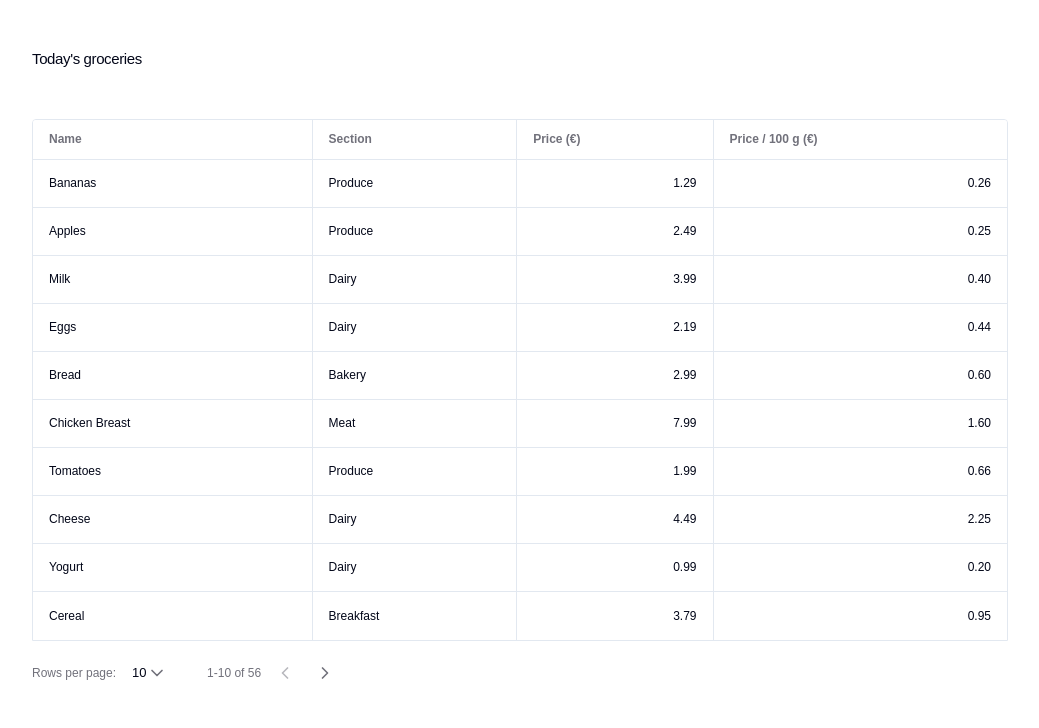
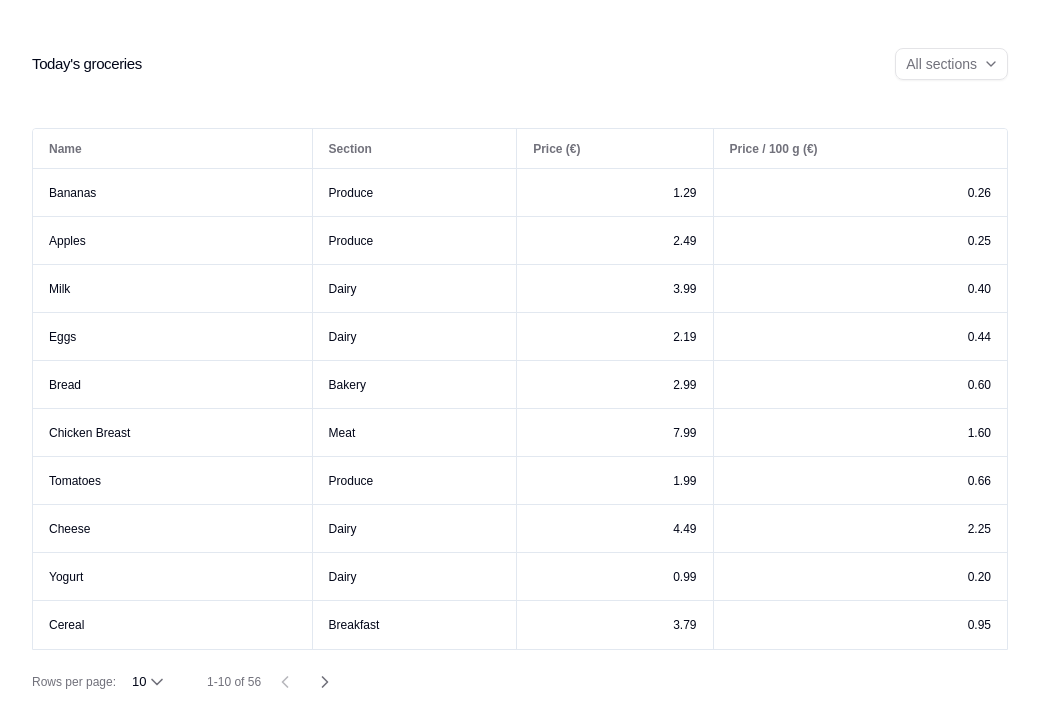
Before and after one commit to blindbeat/coolset, a React (Vite) app: page / in a window 1280 px wide. Shown: the top 728 px of the page, without its empty margins (120-1159 px from the left). Built offline with nearby package versions, Linux system fonts and the light colour scheme.

Commit message:
feat: add section filter to grocery table

```diff
--- a/src/components/ui/button.tsx
+++ b/src/components/ui/button.tsx
@@ -55,4 +55,4 @@
   );
 }
 
-export { Button, buttonVariants };
+export { Button };
--- /dev/null
+++ b/src/components/ui/select.tsx
@@ -0,0 +1,188 @@
+import * as React from "react";
+import { Select as SelectPrimitive } from "@base-ui/react/select";
+
+import { cn } from "@/lib/utils";
+import { ChevronDownIcon, CheckIcon, ChevronUpIcon } from "lucide-react";
+
+const Select = SelectPrimitive.Root;
+
+function SelectGroup({ className, ...props }: SelectPrimitive.Group.Props) {
+  return (
+    <SelectPrimitive.Group
+      data-slot="select-group"
+      className={cn("scroll-my-1 p-1", className)}
+      {...props}
+    />
+  );
+}
+
+function SelectValue({ className, ...props }: SelectPrimitive.Value.Props) {
+  return (
+    <SelectPrimitive.Value
+      data-slot="select-value"
+      className={cn("flex flex-1 text-left", className)}
+      {...props}
+    />
+  );
+}
+
+function SelectTrigger({
+  className,
+  size = "default",
+  children,
+  ...props
+}: SelectPrimitive.Trigger.Props & {
+  size?: "sm" | "default";
+}) {
+  return (
+    <SelectPrimitive.Trigger
+      data-slot="select-trigger"
+      data-size={size}
+      className={cn(
+        "flex w-fit items-center justify-between gap-1.5 rounded-md border border-input bg-transparent py-2 pr-2 pl-2.5 text-sm whitespace-nowrap shadow-xs transition-[color,box-shadow] outline-none focus-visible:border-ring focus-visible:ring-3 focus-visible:ring-ring/50 disabled:cursor-not-allowed disabled:opacity-50 aria-invalid:border-destructive aria-invalid:ring-3 aria-invalid:ring-destructive/20 data-placeholder:text-muted-foreground data-[size=default]:h-9 data-[size=sm]:h-8 *:data-[slot=select-value]:line-clamp-1 *:data-[slot=select-value]:flex *:data-[slot=select-value]:items-center *:data-[slot=select-value]:gap-1.5 [&_svg]:pointer-events-none [&_svg]:shrink-0 [&_svg:not([class*='size-'])]:size-4",
+        className,
+      )}
+      {...props}
+    >
+      {children}
+      <SelectPrimitive.Icon
+        render={<ChevronDownIcon className="pointer-events-none size-4 text-muted-foreground" />}
+      />
+    </SelectPrimitive.Trigger>
+  );
+}
+
+function SelectContent({
+  className,
+  children,
+  side = "bottom",
+  sideOffset = 4,
+  align = "center",
+  alignOffset = 0,
+  alignItemWithTrigger = true,
+  ...props
+}: SelectPrimitive.Popup.Props &
+  Pick<
+    SelectPrimitive.Positioner.Props,
+    "align" | "alignOffset" | "side" | "sideOffset" | "alignItemWithTrigger"
+  >) {
+  return (
+    <SelectPrimitive.Portal>
+      <SelectPrimitive.Positioner
+        side={side}
+        sideOffset={sideOffset}
+        align={align}
+        alignOffset={alignOffset}
+        alignItemWithTrigger={alignItemWithTrigger}
+        className="isolate z-50"
+      >
+        <SelectPrimitive.Popup
+          data-slot="select-content"
+          data-align-trigger={alignItemWithTrigger}
+          className={cn(
+            "relative isolate z-50 max-h-(--available-height) w-(--anchor-width) min-w-36 origin-(--transform-origin) overflow-x-hidden overflow-y-auto rounded-md bg-popover text-popover-foreground shadow-md ring-1 ring-foreground/10 duration-100 data-[align-trigger=true]:animate-none data-[side=bottom]:slide-in-from-top-2 data-[side=inline-end]:slide-in-from-left-2 data-[side=inline-start]:slide-in-from-right-2 data-[side=left]:slide-in-from-right-2 data-[side=right]:slide-in-from-left-2 data-[side=top]:slide-in-from-bottom-2 data-open:animate-in data-open:fade-in-0 data-open:zoom-in-95 data-closed:animate-out data-closed:fade-out-0 data-closed:zoom-out-95",
+            className,
+          )}
+          {...props}
+        >
+          <SelectScrollUpButton />
+          <SelectPrimitive.List>{children}</SelectPrimitive.List>
+          <SelectScrollDownButton />
+        </SelectPrimitive.Popup>
+      </SelectPrimitive.Positioner>
+    </SelectPrimitive.Portal>
+  );
+}
+
+function SelectLabel({ className, ...props }: SelectPrimitive.GroupLabel.Props) {
+  return (
+    <SelectPrimitive.GroupLabel
+      data-slot="select-label"
+      className={cn("px-2 py-1.5 text-xs text-muted-foreground", className)}
+      {...props}
+    />
+  );
+}
+
+function SelectItem({ className, children, ...props }: SelectPrimitive.Item.Props) {
+  return (
+    <SelectPrimitive.Item
+      data-slot="select-item"
+      className={cn(
+        "relative flex w-full cursor-default items-center gap-2 rounded-sm py-1.5 pr-8 pl-2 text-sm outline-hidden select-none focus:bg-accent focus:text-accent-foreground not-data-[variant=destructive]:focus:**:text-accent-foreground data-disabled:pointer-events-none data-disabled:opacity-50 [&_svg]:pointer-events-none [&_svg]:shrink-0 [&_svg:not([class*='size-'])]:size-4 *:[span]:last:flex *:[span]:last:items-center *:[span]:last:gap-2",
+        className,
+      )}
+      {...props}
+    >
+      <SelectPrimitive.ItemText className="flex flex-1 shrink-0 gap-2 whitespace-nowrap">
+        {children}
+      </SelectPrimitive.ItemText>
+      <SelectPrimitive.ItemIndicator
+        render={
+          <span className="pointer-events-none absolute right-2 flex size-4 items-center justify-center" />
+        }
+      >
+        <CheckIcon className="pointer-events-none" />
+      </SelectPrimitive.ItemIndicator>
+    </SelectPrimitive.Item>
+  );
+}
+
+function SelectSeparator({ className, ...props }: SelectPrimitive.Separator.Props) {
+  return (
+    <SelectPrimitive.Separator
+      data-slot="select-separator"
+      className={cn("pointer-events-none -mx-1 my-1 h-px bg-border", className)}
+      {...props}
+    />
+  );
+}
+
+function SelectScrollUpButton({
+  className,
+  ...props
+}: React.ComponentProps<typeof SelectPrimitive.ScrollUpArrow>) {
+  return (
+    <SelectPrimitive.ScrollUpArrow
+      data-slot="select-scroll-up-button"
+      className={cn(
+        "top-0 z-10 flex w-full cursor-default items-center justify-center bg-popover py-1 [&_svg:not([class*='size-'])]:size-4",
+        className,
+      )}
+      {...props}
+    >
+      <ChevronUpIcon />
+    </SelectPrimitive.ScrollUpArrow>
+  );
+}
+
+function SelectScrollDownButton({
+  className,
+  ...props
+}: React.ComponentProps<typeof SelectPrimitive.ScrollDownArrow>) {
+  return (
+    <SelectPrimitive.ScrollDownArrow
+      data-slot="select-scroll-down-button"
+      className={cn(
+        "bottom-0 z-10 flex w-full cursor-default items-center justify-center bg-popover py-1 [&_svg:not([class*='size-'])]:size-4",
+        className,
+      )}
+      {...props}
+    >
+      <ChevronDownIcon />
+    </SelectPrimitive.ScrollDownArrow>
+  );
+}
+
+export {
+  Select,
+  SelectContent,
+  SelectGroup,
+  SelectItem,
+  SelectLabel,
+  SelectScrollDownButton,
+  SelectScrollUpButton,
+  SelectSeparator,
+  SelectTrigger,
+  SelectValue,
+};
--- a/src/features/grocery-table/grocery-table.tsx
+++ b/src/features/grocery-table/grocery-table.tsx
@@ -3,9 +3,19 @@
   createColumnHelper,
   flexRender,
   getCoreRowModel,
+  getFilteredRowModel,
   getPaginationRowModel,
   useReactTable,
 } from "@tanstack/react-table";
+import { useMemo, useState } from "react";
+
+import {
+  Select,
+  SelectContent,
+  SelectItem,
+  SelectTrigger,
+  SelectValue,
+} from "@/components/ui/select";
 
 import {
   Table,
@@ -35,6 +45,10 @@
 
 type Grocery = (typeof processedGroceries)[number];
 
+const SECTIONS = Array.from(
+  new Set(processedGroceries.map((g) => g.section)),
+).sort();
+
 const columnHelper = createColumnHelper<Grocery>();
 
 const numberFmt = new Intl.NumberFormat(undefined, {
@@ -44,7 +58,10 @@
 
 const columns = [
   columnHelper.accessor("name", { header: "Name" }),
-  columnHelper.accessor("section", { header: "Section" }),
+  columnHelper.accessor("section", {
+    header: "Section",
+    filterFn: "equalsString",
+  }),
   columnHelper.accessor("price", {
     header: "Price (€)",
     cell: ({ getValue }) => numberFmt.format(getValue()),
@@ -58,19 +75,43 @@
 ];
 
 export default function GroceryTable() {
+  const [section, setSection] = useState<string | null>(null);
+
+  const columnFilters = useMemo(
+    () => (section !== null ? [{ id: "section", value: section }] : []),
+    [section],
+  );
+
   const table = useReactTable({
     data: processedGroceries,
     columns,
+    state: { columnFilters },
     getCoreRowModel: getCoreRowModel(),
+    getFilteredRowModel: getFilteredRowModel(),
     getPaginationRowModel: getPaginationRowModel(),
     initialState: { pagination: { pageSize: 10 } },
   });
 
   return (
     <div className="flex min-h-0 w-full flex-1 flex-col">
-      <h2 className="mb-12 text-[0.9375rem] font-medium tracking-tight text-slate-950">
-        Today's groceries
-      </h2>
+      <div className="mb-12 flex items-center justify-between">
+        <h2 className="text-[0.9375rem] font-medium tracking-tight text-slate-950">
+          Today's groceries
+        </h2>
+        <Select value={section} onValueChange={(v) => setSection(v)}>
+          <SelectTrigger size="sm">
+            <SelectValue placeholder="All sections" />
+          </SelectTrigger>
+          <SelectContent>
+            <SelectItem value={null}>All sections</SelectItem>
+            {SECTIONS.map((s) => (
+              <SelectItem key={s} value={s}>
+                {s}
+              </SelectItem>
+            ))}
+          </SelectContent>
+        </Select>
+      </div>
       <TableContainer className="min-h-0">
         <Table>
           <TableHeader>
@@ -80,7 +121,10 @@
                   <TableHead key={header.id}>
                     {header.isPlaceholder
                       ? null
-                      : flexRender(header.column.columnDef.header, header.getContext())}
+                      : flexRender(
+                          header.column.columnDef.header,
+                          header.getContext(),
+                        )}
                   </TableHead>
                 ))}
               </TableRow>
@@ -92,7 +136,11 @@
                 {row.getVisibleCells().map((cell) => (
                   <TableCell
                     key={cell.id}
-                    className={cell.column.columnDef.meta?.numeric ? "text-right tabular-nums" : ""}
+                    className={
+                      cell.column.columnDef.meta?.numeric
+                        ? "text-right tabular-nums"
+                        : ""
+                    }
                   >
                     {flexRender(cell.column.columnDef.cell, cell.getContext())}
                   </TableCell>
```
Also changed, not shown: 1 other file (tests, documents, lock files or other folders).
